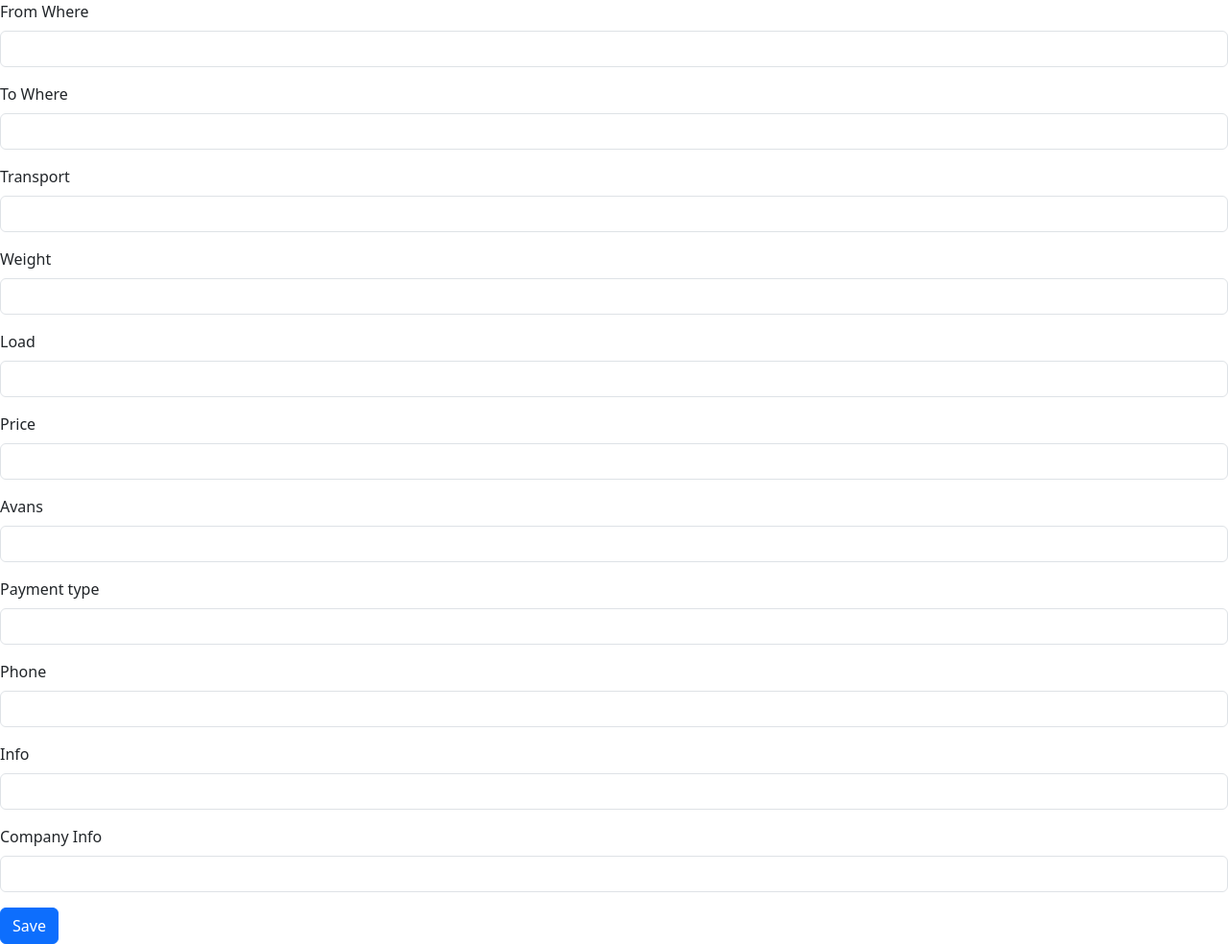
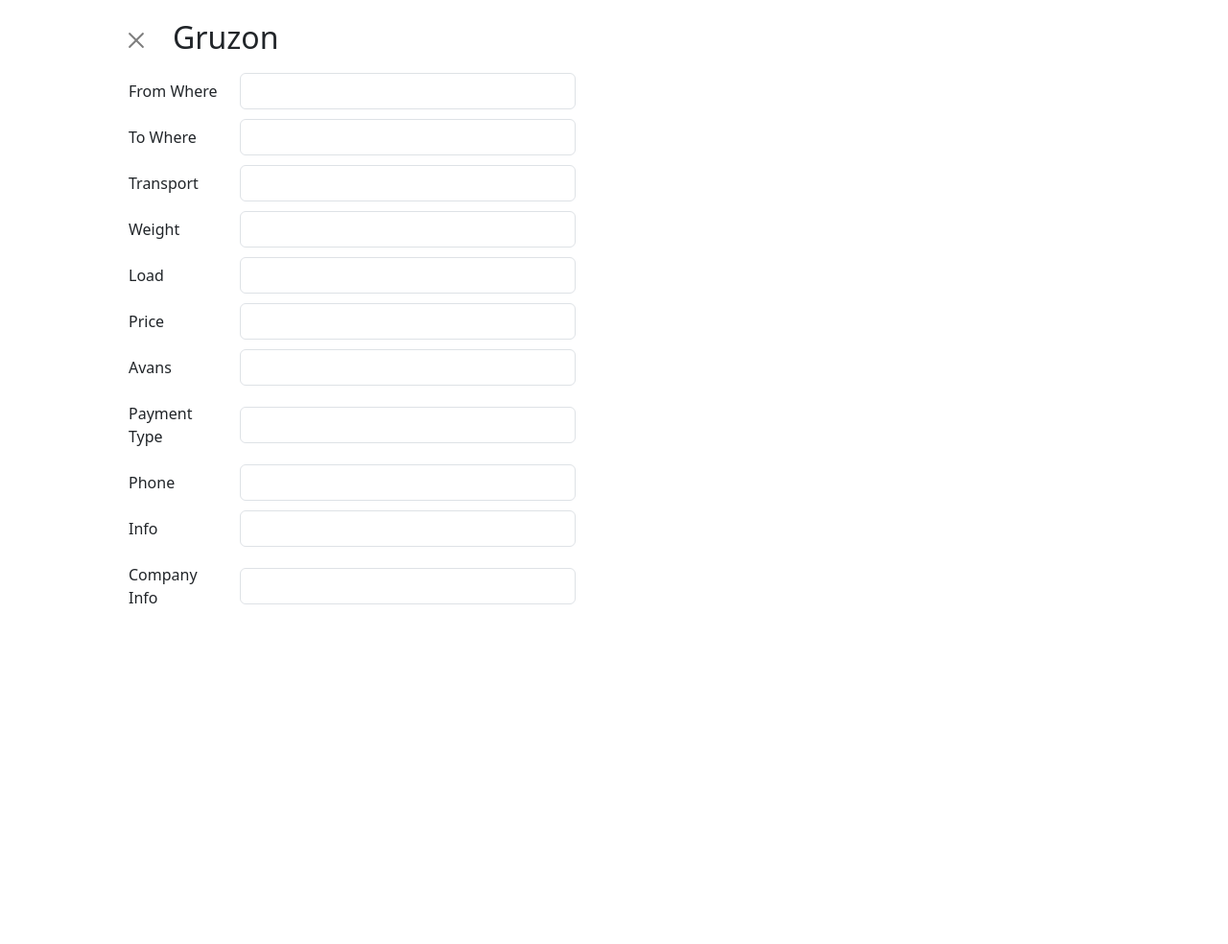
Before and after one commit to asilbeknorqobilov/frontend_1, a plain HTML site: page index.html in a window 1280 px wide. Shown: the whole page at 96% size. After the commit the page ends 800 px from the top, so only its background shows below. Drawn offline with nearby package versions, Linux system fonts and the light colour scheme.

Commit message:
close button

```diff
--- a/index.html
+++ b/index.html
@@ -7,56 +7,143 @@
     <script src="https://cdn.jsdelivr.net/npm/bootstrap@5.3.3/dist/js/bootstrap.bundle.min.js" integrity="sha384-YvpcrYf0tY3lHB60NNkmXc5s9fDVZLESaAA55NDzOxhy9GkcIdslK1eN7N6jIeHz" crossorigin="anonymous"></script>
 
     <title>Project</title>
+    <style>
+        .form-container {
+            max-width: 600px;
+            margin: 0 auto;
+        }
+
+        .form-container .row {
+            margin-bottom: 10px;
+        }
+
+        .form-container label {
+            width: 100px;
+        }
+
+        .form-container input {
+            width: calc(100% - 110px); /* Labelning kengligini chiqarib tashlash */
+        }
+
+        .form-container button {
+            margin-top: 20px;
+            width: 100%;
+        }
+        .css{
+            margin-left: 40px;
+        }
+        .buttoncls{
+        }
+        .gruzon{
+            padding-top: 20px;
+            padding-left: 30px;
+        }
+    </style>
 </head>
 <body>
-<form>
-    <div class="mb-3">
-        <label for="exampleInputEmail1" class="form-label">From Where</label>
-        <input type="email" class="form-control" id="exampleInputEmail1" aria-describedby="emailHelp">
+<div class="container">
+    <!-- Content here --><form class="css container form-container">
+
+    <div class="row g-3 align-items-center">
+        <div class="col-auto">
+            <button type="button" class="buttoncls btn-close" aria-label="Close"></button>
+        </div>
+        <div class="col gruzon">
+            <!--            <label for="inputFromWhere" class="col-form-label">Gruzon</label>-->
+            <h2 xl>Gruzon</h2>
+        </div>
     </div>
+    <div class="row g-3 align-items-center">
+        <div class="col-auto">
+            <label for="inputFromWhere" class="col-form-label">From Where</label>
+        </div>
+        <div class="col">
+            <input type="text" id="inputFromWhere" class="form-control">
+        </div>
+    </div>
+    <div class="row g-3 align-items-center">
+        <div class="col-auto">
+            <label for="inputToWhere" class="col-form-label">To Where</label>
+        </div>
+        <div class="col">
+            <input type="text" id="inputToWhere" class="form-control">
+        </div>
+    </div>
+    <div class="row g-3 align-items-center">
+        <div class="col-auto">
+            <label for="inputTransport" class="col-form-label">Transport</label>
+        </div>
+        <div class="col">
+            <input type="text" id="inputTransport" class="form-control">
+        </div>
+    </div>
+    <div class="row g-3 align-items-center">
+        <div class="col-auto">
+            <label for="inputWeight" class="col-form-label">Weight</label>
+        </div>
+        <div class="col">
+            <input type="text" id="inputWeight" class="form-control">
+        </div>
+    </div>
+    <div class="row g-3 align-items-center">
+        <div class="col-auto">
+            <label for="inputLoad" class="col-form-label">Load</label>
+        </div>
+        <div class="col">
+            <input type="text" id="inputLoad" class="form-control">
+        </div>
+    </div>
+    <div class="row g-3 align-items-center">
+        <div class="col-auto">
+            <label for="inputPrice" class="col-form-label">Price</label>
+        </div>
+        <div class="col">
+            <input type="text" id="inputPrice" class="form-control">
+        </div>
+    </div>
+    <div class="row g-3 align-items-center">
+        <div class="col-auto">
+            <label for="inputAvans" class="col-form-label">Avans</label>
+        </div>
+        <div class="col">
+            <input type="text" id="inputAvans" class="form-control">
+        </div>
+    </div>
+    <div class="row g-3 align-items-center">
+        <div class="col-auto">
+            <label for="inputPayment" class="col-form-label">Payment Type</label>
+        </div>
+        <div class="col">
+            <input type="text" id="inputPayment" class="form-control">
+        </div>
+    </div>
+    <div class="row g-3 align-items-center">
+        <div class="col-auto">
+            <label for="inputPhone" class="col-form-label">Phone</label>
+        </div>
+        <div class="col">
+            <input type="text" id="inputPhone" class="form-control">
+        </div>
+    </div>
+    <div class="row g-3 align-items-center">
+        <div class="col-auto">
+            <label for="inputInfo" class="col-form-label">Info</label>
+        </div>
+        <div class="col">
+            <input type="text" id="inputInfo" class="form-control">
+        </div>
+    </div>
+    <div class="row g-3 align-items-center">
+        <div class="col-auto">
+            <label for="inputCompanyInfo" class="col-form-label">Company Info</label>
+        </div>
+        <div class="col">
+            <input type="text" id="inputCompanyInfo" class="form-control">
+        </div>
+    </div>
+    <!--    <button type="submit" class="btn btn-primary">Save</button>-->
+</form>
+</div>
 
-    <div class="mb-3">
-        <label for="exampleInputEmail2" class="form-label">To Where</label>
-        <input type="email" class="form-control" id="exampleInputEmail2" aria-describedby="emailHelp">
-    </div>
-
-    <div class="mb-3">
-        <label for="exampleInputEmail3" class="form-label">Transport</label>
-        <input type="email" class="form-control" id="exampleInputEmail3" aria-describedby="emailHelp">
-    </div>
-    <div class="mb-3">
-        <label for="exampleInputEmail4" class="form-label">Weight</label>
-        <input type="email" class="form-control" id="exampleInputEmail4" aria-describedby="emailHelp">
-    </div>
-    <div class="mb-3">
-        <label for="exampleInputEmail5" class="form-label">Load</label>
-        <input type="email" class="form-control" id="exampleInputEmail5" aria-describedby="emailHelp">
-    </div>
-    <div class="mb-3">
-        <label for="exampleInputEmail6" class="form-label">Price</label>
-        <input type="email" class="form-control" id="exampleInputEmail6" aria-describedby="emailHelp">
-    </div>
-    <div class="mb-3">
-        <label for="exampleInputEmail7" class="form-label">Avans</label>
-        <input type="email" class="form-control" id="exampleInputEmail7" aria-describedby="emailHelp">
-    </div>
-    <div class="mb-3">
-        <label for="exampleInputEmail8" class="form-label">Payment type</label>
-        <input type="email" class="form-control" id="exampleInputEmail8" aria-describedby="emailHelp">
-    </div>
-    <div class="mb-3">
-        <label for="exampleInputEmail9" class="form-label">Phone</label>
-        <input type="email" class="form-control" id="exampleInputEmail9" aria-describedby="emailHelp">
-    </div>
-    <div class="mb-3">
-        <label for="exampleInputEmail10" class="form-label">Info</label>
-        <input type="email" class="form-control" id="exampleInputEmail10" aria-describedby="emailHelp">
-    </div>
-    <div class="mb-3">
-        <label for="exampleInputEmail11" class="form-label">Company Info</label>
-        <input type="email" class="form-control" id="exampleInputEmail11" aria-describedby="emailHelp">
-    </div>
-    <button type="submit" class="btn btn-primary">Save</button>
-</form>
 </body>
 </html>
```
